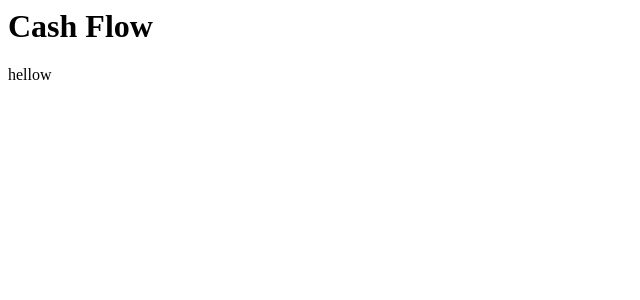
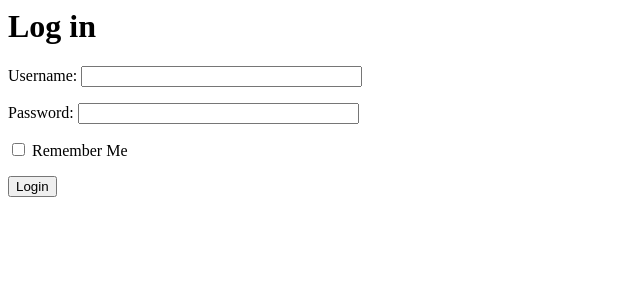
Before and after one commit to hsorathia/cash_flow, a Flask app: page / in a window 1280 px wide. Shown: the top 300 px of the page, without its empty margins (0-640 px from the left). Run offline with Flask 2, Linux system fonts and the light colour scheme.

Commit message:
login pages w/ relevant html files

```diff
--- a/app/__init__.py
+++ /dev/null
@@ -1,5 +0,0 @@
-from flask import Flask, render_template
-
-app = Flask(__name__)
-
-from app import routes
--- a/app/routes.py
+++ /dev/null
@@ -1,6 +0,0 @@
-from app import app
-
-@app.route("/")
-
-def hello():
-    return "hello world"
--- /dev/null
+++ b/login.py
@@ -0,0 +1,8 @@
+from flask_wtf import FlaskForm
+from wtforms import StringField, PasswordField, BooleanField, SubmitField, IntegerField
+
+class loginForm(FlaskForm):
+    username = StringField('Username:')
+    password = PasswordField('Password:')
+    rememberMe = BooleanField('Remember Me')
+    submit = SubmitField('Login')
--- a/main.py
+++ b/main.py
@@ -1,11 +1,14 @@
 from flask import Flask, render_template
+from login import loginForm
 
 app = Flask(__name__)
+app.config['SECRET_KEY'] = 'some-key'
 
 @app.route("/")
 
 def hello():
-    return render_template('index.html')
+    form = loginForm()
+    return render_template('index.html', form = form)
 
 
 app.run()
--- a/templates/base.html
+++ b/templates/base.html
@@ -1,4 +1,6 @@
-<HTML>
-    <title> cashFlow </title>
-
-</HTML>
+<html>
+    <head>{% block title %}{% endblock %}</head>
+    <body>
+        {% block body %}{% endblock %}
+    </body>
+</html>
--- a/templates/index.html
+++ b/templates/index.html
@@ -1,4 +1,20 @@
-<BODY>
-    <h1> Cash Flow </h1>
-    <p>hellow </p>
-</BODY>
+{% extends "base.html" %}
+
+{% block title %}
+    <title>Welcome - Login</title>
+{% endblock %}
+
+{% block body %}
+    <h1>Log in</h1>
+    <form>
+        {{ form.hidden_tag() }}
+        <p>
+            {{ form.username.label }} {{ form.username(size=32) }}
+        </p>
+        <p>
+            {{ form.password.label }} {{ form.password(size = 32) }}
+        </p>
+        <p>{{ form.rememberMe() }} {{ form.rememberMe.label }}</p>
+        <p>{{ form.submit() }}</p>
+    </form>
+{% endblock %}
```
